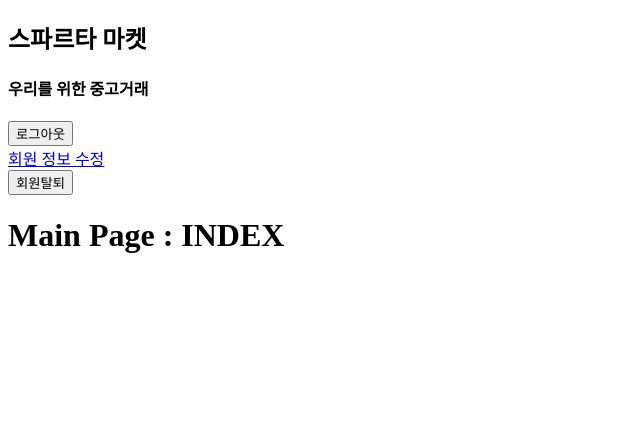
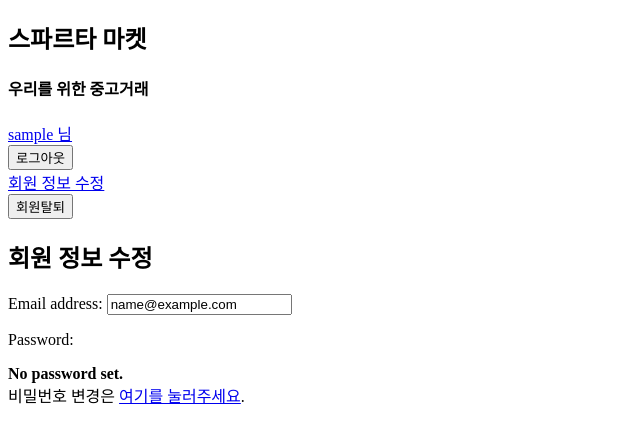
Before and after one commit to Jenhynn/spartamarket, a Django app: page /accounts/update/ in a window 1280 px wide. Shown: the top 443 px of the page, without its empty margins (0-640 px from the left). Run offline with Django 4.2, Linux system fonts and the light colour scheme; the visitor is signed in with stand-in values (Sample User, id 1).

Commit message:
로그인, 로그아웃, 회원정보 수정, 비밀번호 변경, 회원탈퇴 기능 구현

```diff
--- a/accounts/forms.py
+++ b/accounts/forms.py
@@ -1,8 +1,27 @@
+from typing import Any
 from django.contrib.auth.forms import UserCreationForm, UserChangeForm
 from django.contrib.auth import get_user_model
+from django.urls import reverse
 
 
 class CustomUserCreationForm(UserCreationForm):
     class Meta:
         model = get_user_model()
         fields = UserCreationForm.Meta.fields + ()
+
+
+class CustomUserChangeForm(UserChangeForm):
+    class Meta:
+        model = get_user_model()
+        fields = [
+            "email",
+        ]
+
+    def __init__(self, *args, **kwargs):
+        super().__init__(*args, **kwargs)
+
+        if self.fields.get("password"):
+            password_help_text = (
+                "비밀번호 변경은 " '<a href="{}">여기를 눌러주세요</a>.'
+            ).format(f"{reverse('accounts:change_password')}") # reverse: url name으로부터 url을 찾아가는 기능
+            self.fields["password"].help_text = password_help_text
--- /dev/null
+++ b/accounts/templates/accounts/update.html
@@ -0,0 +1,9 @@
+{% extends "base.html" %}
+
+{% block content %}
+    <h2> 회원 정보 수정</h2>
+    <form action="{% url 'accounts:update'%}" method="POST">
+        {% csrf_token %}
+        {{form.as_p}}
+    </form>
+{% endblock content %}
--- a/accounts/urls.py
+++ b/accounts/urls.py
@@ -12,5 +12,5 @@ urlpatterns = [
     path('logout/', views.logout, name='logout'),
     path('update/', views.update, name='update'),
     path('delete/', views.delete, name='delete'),
-    path('password/', views.change_password, name='change_pw'),
+    path('password/', views.change_password, name='change_password'),
 ]
--- a/accounts/views.py
+++ b/accounts/views.py
@@ -1,9 +1,10 @@
 from django.shortcuts import render, redirect
 from django.views.decorators.http import require_POST, require_http_methods
-from django.contrib.auth.forms import (AuthenticationForm,)
+from django.contrib.auth.forms import (AuthenticationForm, PasswordChangeForm)
 from django.contrib.auth import login as login_auth
 from django.contrib.auth import logout as logout_auth
-from .forms import CustomUserCreationForm
+from django.contrib.auth import update_session_auth_hash
+from .forms import CustomUserCreationForm, CustomUserChangeForm
 
 
 def index(request):
@@ -21,7 +22,7 @@ def login(request):
     else:
         form = AuthenticationForm() # POST method가 아닐 경우 (GET의 경우) Form 보여줌
 
-    context = {"form": form}
+    context = {"form": form} #context에 form 담아서 넘기기
     return render(request, "accounts/login.html", context)
 
 
@@ -51,11 +52,22 @@ def signup(request):
 
 
 # 회원 정보 수정: html에서 로그인 된 회원 본인일 때만 회원 정보 수정 가능
+@require_http_methods(["GET", "POST"])
 def update(request):
-    return render(request, "index.html")
+    if request.method == "POST":
+        form = CustomUserChangeForm(request.POST, instance=request.user)
+        if form.is_valid():
+            form.save()
+            return redirect("accounts:index") # products:index로 redirect
+    else:
+        form = CustomUserChangeForm(instance = request.user)
+
+    context = { "form": form}
+    return render(request, "accounts/update.html", context)
 
 
 # 회원 탈퇴 # html에서 로그인 된 회원 본인일 때만 보이기
+@require_POST
 def delete(request):
     if request.user.is_authenticated:
         request.user.delete()
@@ -65,4 +77,13 @@ def delete(request):
 
 # 비밀번호 변경
 def change_password(request):
-    pass
+    if request.method == "POST":
+        form = PasswordChangeForm(request.user, request.POST) # 상속 받은 SetPasswordForm이 self, user, *args, **kwargs
+        if form.is_valid():
+            form.save()
+            update_session_auth_hash(request, form.user)
+            return redirect("accounts:index")
+    else:
+        form = PasswordChangeForm(request.user)
+    context = {"form" : form}
+    return render(request, "accounts/change_password.html", context)
--- a/templates/base.html
+++ b/templates/base.html
@@ -11,6 +11,7 @@
         <h4>우리를 위한 중고거래</h4>
 
         {% if request.user.is_authenticated %}
+        <a href="{% url 'accounts:update' %}"> {{ request.user.username }} 님</a>
         <form action="{% url 'accounts:logout' %}" method="POST">
             {% csrf_token %}
             <input type="submit" value="로그아웃">
```
Also changed, not shown: accounts/templates/accounts/change_password.html (added, +10 -0 lines), users/templates/users/profile.html (+6 -1 lines).
